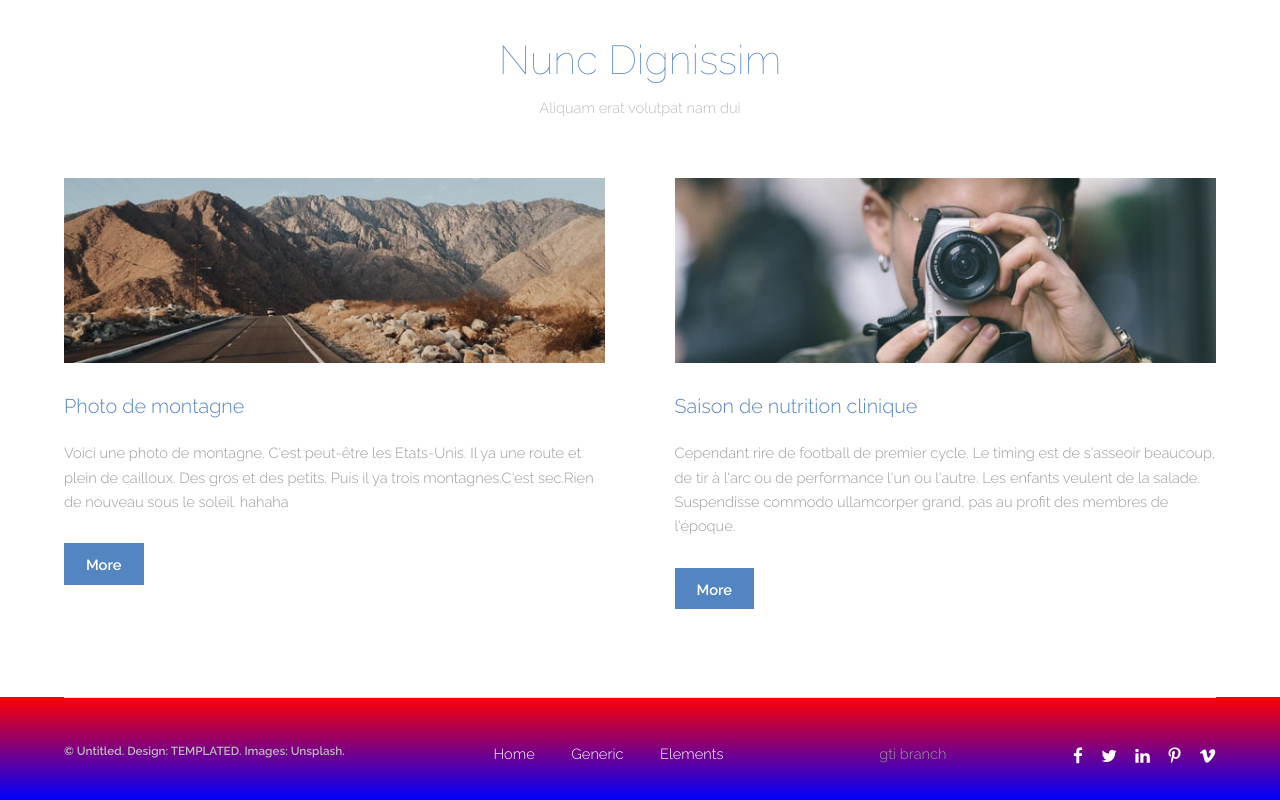
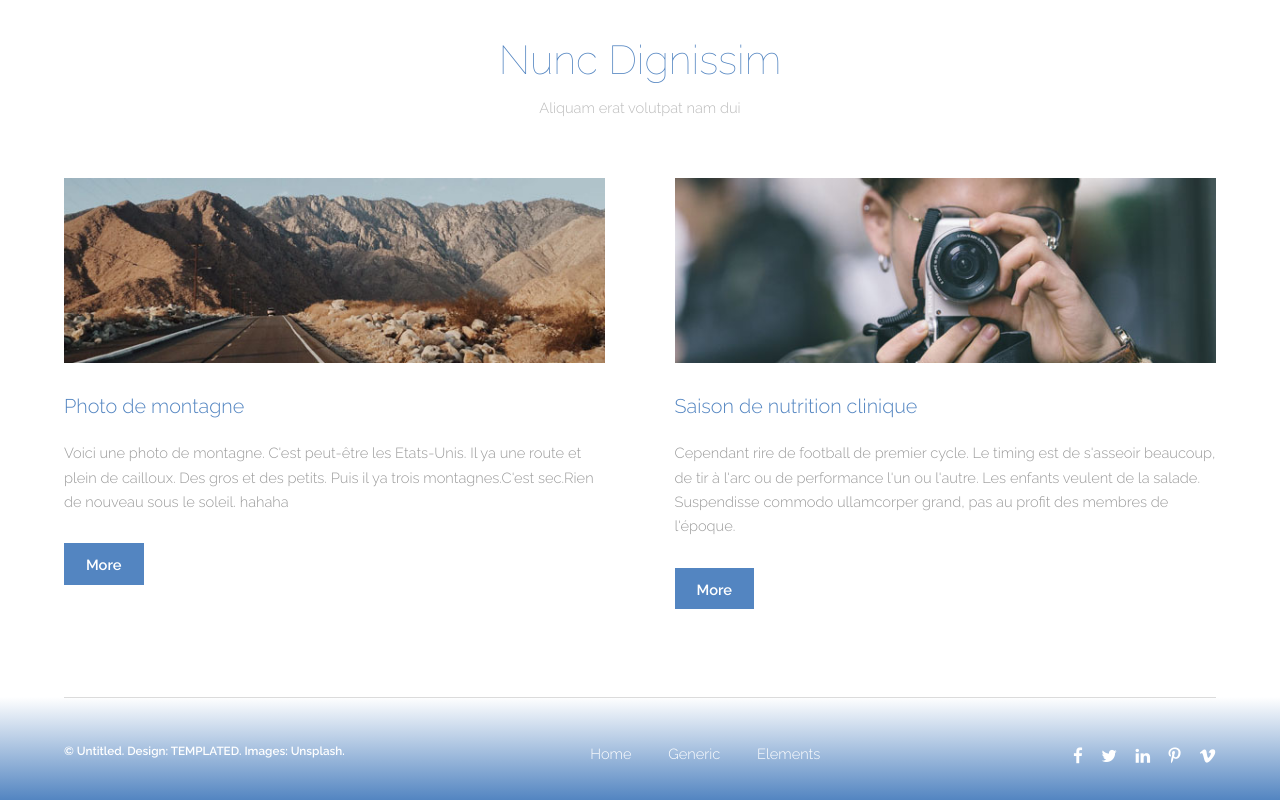
Before and after one commit to lawrenceterpin/formation-git-1, a plain HTML site: page index.html in a window 1280 px wide. Shown: the part 1582-2382 px from the top of the page. Drawn offline with Linux system fonts and the light colour scheme.

Commit message:
couleurs plus smooth

```diff
--- a/assets/css/main.css
+++ b/assets/css/main.css
@@ -3176,7 +3176,7 @@ button:disabled,
 
 /* Début Modifs de Léo */
 #footer{
-	background: linear-gradient(red, blue);
+	background: linear-gradient(white, #5385c1);
 }
 
 .menuFooter{
@@ -3198,7 +3198,7 @@ button:disabled,
 }
 
 #footer .copyright {
-	color: #bbb;
+	color: white;
 	font-size: 0.8em;
 	margin: 0 0 2em 0;
 	padding: 0;
@@ -3206,7 +3206,7 @@ button:disabled,
 }
 
 #footer .copyright a {
-	color: #bbb;
+	color: white;
 	text-decoration: none;
 }
 
--- a/index.html
+++ b/index.html
@@ -156,7 +156,7 @@
 							<li><a href="#">Home</a></li>
 							<li><a href="#">Generic</a></li>
 							<li><a href="#">Elements</a></li>
-						</ul>gti branch
+						</ul>
 						<!-- Ici se terminent les modifications de léo-->
 
 						<ul class="icons">
```
